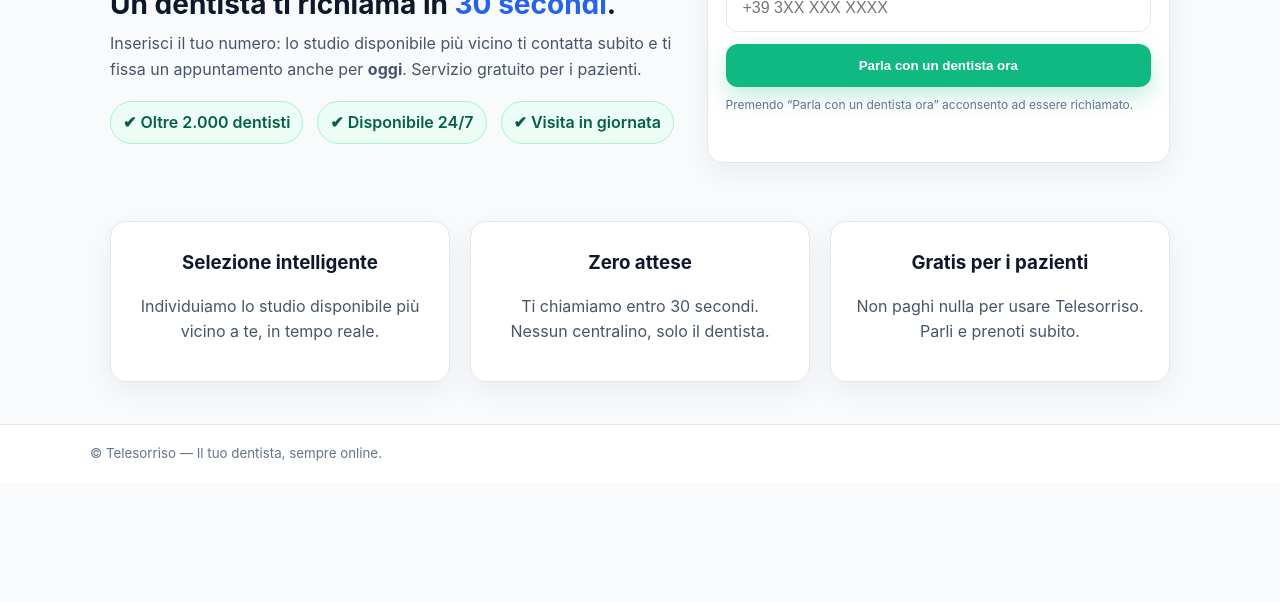
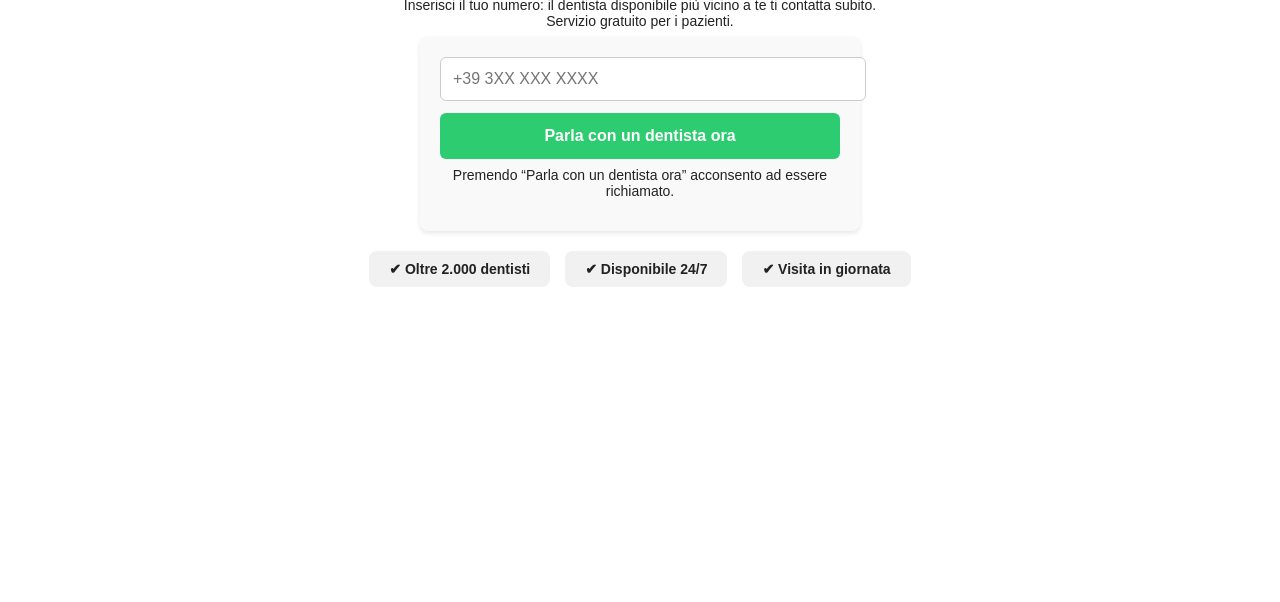
Before and after one commit to telesorriso/sorridi.com, a website: page index.html in a window 1280 px wide. Shown: the part 198-800 px from the top of the page. Drawn offline with Linux system fonts and the light colour scheme.

Commit message:
Update index.html

```diff
--- a/index.html
+++ b/index.html
@@ -1,87 +1,124 @@
-<!doctype html>
+<!DOCTYPE html>
 <html lang="it">
 <head>
-  <meta charset="utf-8" />
-  <meta name="viewport" content="width=device-width, initial-scale=1" />
-  <title>Telesorriso – Dentista urgente 24/7</title>
-  <link rel="stylesheet" href="styles.css" />
+  <meta charset="UTF-8">
+  <meta name="viewport" content="width=device-width, initial-scale=1.0">
+  <title>Telesorriso - Dentista Urgente</title>
+  <style>
+    body {
+      font-family: Arial, sans-serif;
+      background: #fff;
+      margin: 0;
+      padding: 0;
+      text-align: center;
+      color: #222;
+    }
+    header {
+      padding: 20px;
+    }
+    header img {
+      height: 40px;
+    }
+    h1 {
+      margin-top: 20px;
+      font-size: 26px;
+      font-weight: bold;
+    }
+    h2 {
+      font-size: 20px;
+      font-weight: normal;
+      margin-bottom: 20px;
+    }
+    form {
+      background: #f9f9f9;
+      padding: 20px;
+      margin: 0 auto;
+      border-radius: 8px;
+      max-width: 400px;
+      box-shadow: 0 2px 5px rgba(0,0,0,0.1);
+    }
+    input {
+      padding: 12px;
+      width: 100%;
+      margin-bottom: 12px;
+      border: 1px solid #ccc;
+      border-radius: 6px;
+      font-size: 16px;
+    }
+    button {
+      background: #2ecc71;
+      border: none;
+      padding: 14px;
+      width: 100%;
+      color: white;
+      font-size: 16px;
+      font-weight: bold;
+      border-radius: 6px;
+      cursor: pointer;
+    }
+    button:disabled {
+      background: #aaa;
+    }
+    p {
+      margin: 8px 0;
+      font-size: 14px;
+    }
+    .features {
+      display: flex;
+      justify-content: center;
+      gap: 15px;
+      margin-top: 20px;
+    }
+    .features div {
+      background: #f1f1f1;
+      padding: 10px 20px;
+      border-radius: 8px;
+      font-size: 14px;
+      font-weight: bold;
+    }
+    .status {
+      margin-top: 12px;
+      font-size: 14px;
+      color: red;
+      font-weight: bold;
+    }
+  </style>
 </head>
 <body>
-  <!-- HEADER: solo logo, niente "Sei un dentista?" -->
-  <header class="header">
-    <div class="container header__inner">
-      <img src="assets/logo.png" alt="Telesorriso" class="logo" />
-    </div>
+  <header>
+    <img src="https://i.ibb.co/pfQ3sdc/telesorriso-logo.png" alt="Telesorriso Logo">
   </header>
 
-  <main class="container">
-    <!-- HERO -->
-    <section class="hero">
-      <div class="hero__left">
-        <h1 class="hero__title">Hai mal di denti?</h1>
-        <p class="hero__subtitle">
-          Un dentista ti richiama in <span class="highlight">30 secondi</span>.
-        </p>
-        <p class="hero__lead">
-          Inserisci il tuo numero: lo studio disponibile più vicino ti contatta subito
-          e ti fissa un appuntamento anche per <strong>oggi</strong>. Servizio gratuito per i pazienti.
-        </p>
+  <main>
+    <h1>Hai mal di denti?</h1>
+    <h2>Un dentista ti richiama in <span style="color:#007bff;">30 secondi</span>.</h2>
+    <p>Inserisci il tuo numero: il dentista disponibile più vicino a te ti contatta subito.<br>Servizio gratuito per i pazienti.</p>
 
-        <ul class="pills">
-          <li class="pill">✔ Oltre 2.000 dentisti</li>
-          <li class="pill">✔ Disponibile 24/7</li>
-          <li class="pill">✔ Visita in giornata</li>
-        </ul>
-      </div>
+    <form id="callForm">
+      <input type="tel" id="phone" placeholder="+39 3XX XXX XXXX" required>
+      <button type="submit">Parla con un dentista ora</button>
+      <p>Premendo “Parla con un dentista ora” acconsento ad essere richiamato.</p>
+      <div id="status" class="status"></div>
+    </form>
 
-      <!-- FORM: nessun campo Città/CAP, nessuna checkbox -->
-      <form id="callForm" class="card form" novalidate>
-        <label for="phone" class="label">Numero di telefono</label>
-        <input id="phone" type="tel" inputmode="tel" autocomplete="tel"
-               placeholder="+39 3XX XXX XXXX" class="input" required />
-
-        <button class="btn btn-primary" type="submit">
-          Parla con un dentista ora
-        </button>
-
-        <p class="notice">
-          Premendo “Parla con un dentista ora” acconsento ad essere richiamato.
-        </p>
-
-        <div id="status" class="status" aria-live="polite"></div>
-      </form>
-    </section>
-
-    <!-- VANTAGGI (restyling marketing, identico look) -->
-    <section class="benefits">
-      <div class="benefit">
-        <h3>Selezione intelligente</h3>
-        <p>Individuiamo lo studio disponibile più vicino a te, in tempo reale.</p>
-      </div>
-      <div class="benefit">
-        <h3>Zero attese</h3>
-        <p>Ti chiamiamo entro 30 secondi. Nessun centralino, solo il dentista.</p>
-      </div>
-      <div class="benefit">
-        <h3>Gratis per i pazienti</h3>
-        <p>Non paghi nulla per usare Telesorriso. Parli e prenoti subito.</p>
-      </div>
-    </section>
+    <div class="features">
+      <div>✔ Oltre 2.000 dentisti</div>
+      <div>✔ Disponibile 24/7</div>
+      <div>✔ Visita in giornata</div>
+    </div>
   </main>
 
-  <!-- FOOTER: senza link Privacy/Termini -->
-  <footer class="footer">
-    <div class="container footer__inner">
-      <small>© Telesorriso — Il tuo dentista, sempre online.</small>
-    </div>
-  </footer>
-
   <script>
-    // Normalizza: accetta 3xxxxxxxx e aggiunge +39; assicura formato E.164
+    // Normalizza il numero: accetta "3335829087" -> "+393335829087"
     function norm(p){
-      let x=(p||"").replace(/\s+/g,"");
-      if (/^3\\d{8,12}$/.test(x)) x = "+39" + x;   // mobile IT -> +39
-      if (!x.startsWith("+")) x = "+" + x;
+      let x = (p || "").replace(/\s+/g,"").replace(/^0+/,""); // rimuove spazi e zeri iniziali
+      if (/^3\d{7,10}$/.test(x)) {
+        // se inizia con 3 e ha la lunghezza giusta -> aggiungo prefisso Italia
+        x = "+39" + x;
+      }
+      if (!x.startsWith("+")) {
+        x = "+39" + x; // fallback: prefisso +39 se manca il "+"
+      }
       return x;
     }
 
@@ -90,19 +127,17 @@
     const status = document.getElementById("status");
     const btn    = form.querySelector("button[type=submit]");
 
-    // antispam locale per evitare richieste ripetute ravvicinate
     const COOLDOWN_SEC = 120;
 
     form.addEventListener("submit", async (e) => {
       e.preventDefault();
 
       const phone = norm(phoneI.value);
-      if (!/^\\+\\d{8,15}$/.test(phone)){
+      if (!/^\+\d{8,15}$/.test(phone)){
         status.textContent = "Inserisci un numero valido (es. +39 3XX XXX XXXX).";
         return;
       }
 
-      // cooldown sul singolo numero
       const k = "cooldown_"+phone;
       const last = Number(localStorage.getItem(k) || 0);
       const now  = Date.now();
@@ -112,7 +147,6 @@
         return;
       }
 
-      // Messaggio unico richiesto
       status.textContent = "Un dentista ti sta per richiamare, rispondi!";
       btn.disabled = true;
 
@@ -127,15 +161,10 @@
         let data; try { data = JSON.parse(txt); } catch { data = { raw: txt }; }
 
         if (!res.ok || data.ok === false){
-          if (res.status === 429 && data.cooldown_sec){
-            status.textContent = `Numero già chiamato di recente. Riprova tra ${data.cooldown_sec}s.`;
-          } else {
-            status.textContent = `Errore: ${data.error || data.raw || "Richiesta non riuscita"}`;
-          }
+          status.textContent = `Errore: ${data.error || data.raw || "Richiesta non riuscita"}`;
           return;
         }
 
-        // ok → salvo cooldown; lascio il messaggio già mostrato
         localStorage.setItem(k, String(Date.now()));
       }catch(err){
         status.textContent = "Errore di rete. Riprova.";
```
